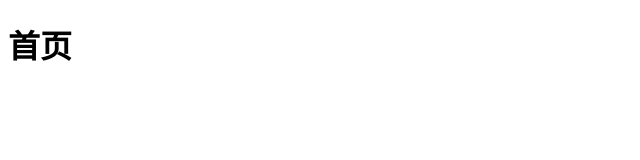
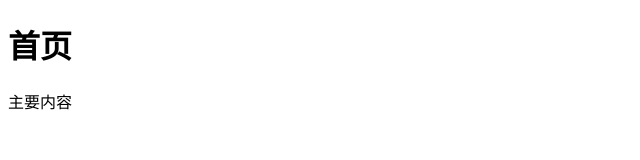
Before and after one commit to tianxuxua/coke, a plain HTML site: page index.html in a window 1280 px wide. Shown: the whole page, without its empty margins (0-640 px from the left). Drawn offline with Linux system fonts and the light colour scheme.

Commit message:
主要内容ok

```diff
--- a/index.html
+++ b/index.html
@@ -7,6 +7,9 @@
 <body>
 	<div id="wrap">
 		<h1>首页</h1>
+		<section>
+			主要内容
+		</section>
 	</div>
 </body>
 </html>
```
